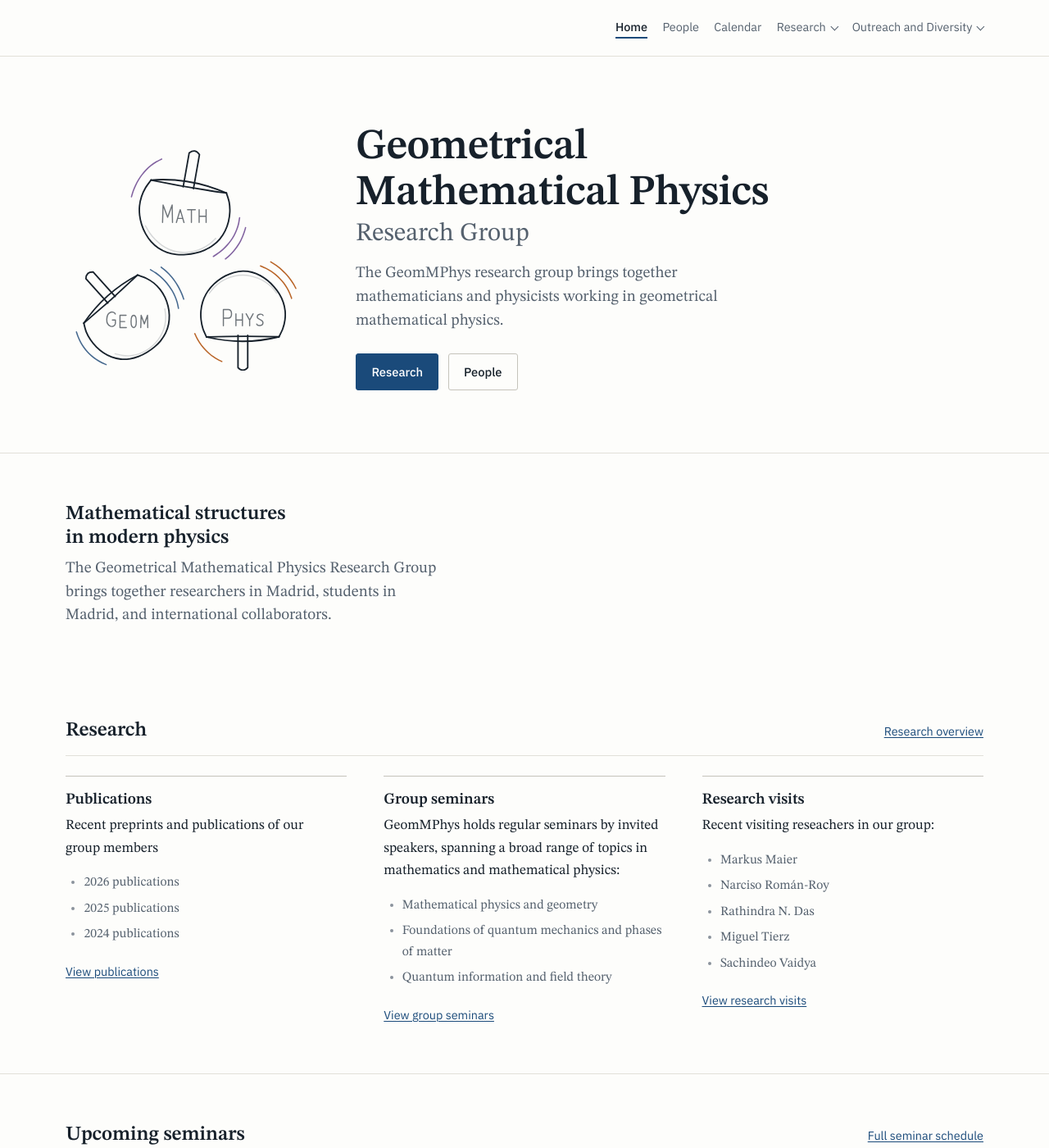
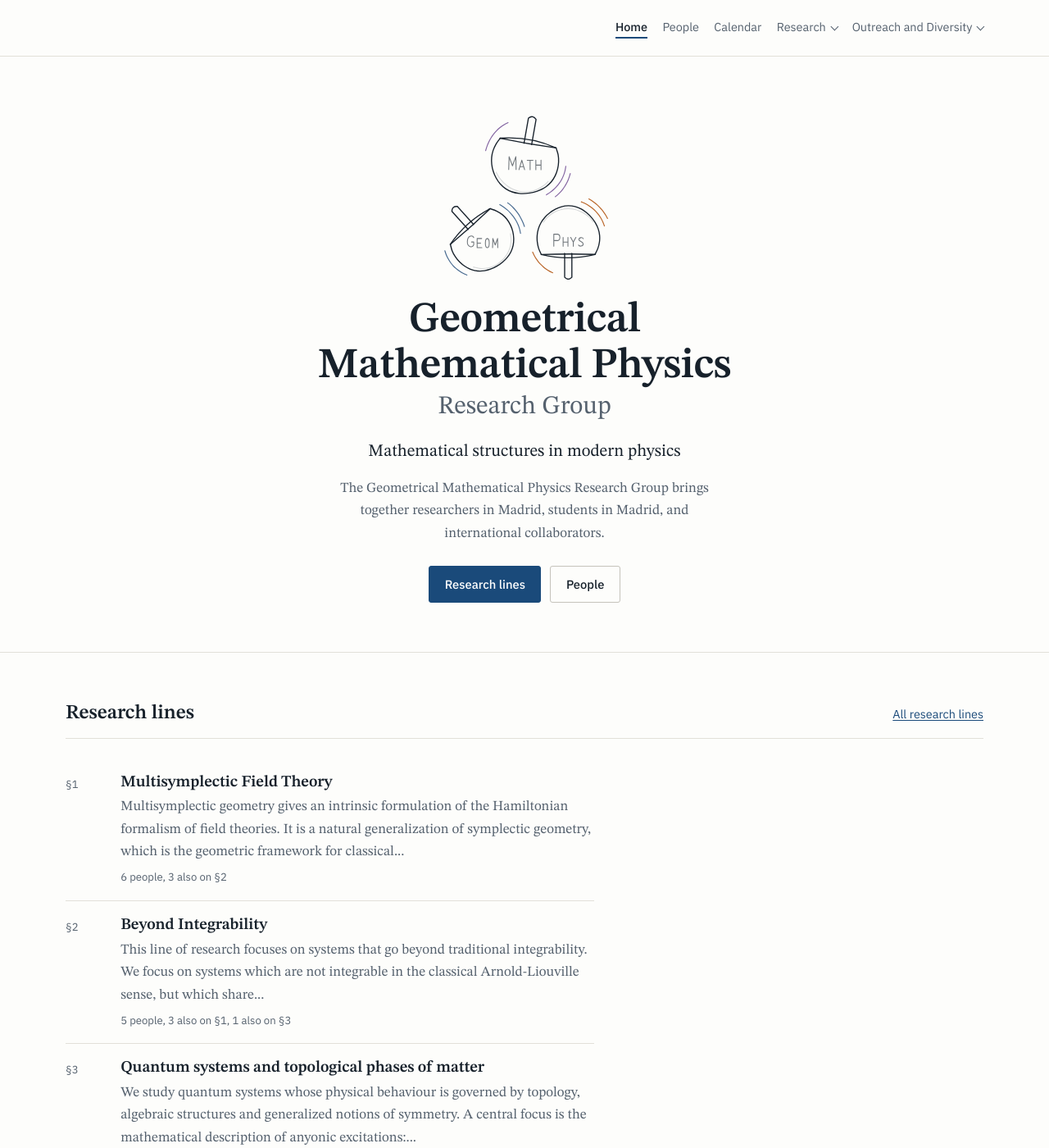
Before and after one commit to GeomMPhys/geommphys.github.io, a Jekyll site: the page built from index.md, in a window 1280 px wide and 1400 px high. Shown: the whole window at 82% size. Built offline with Jekyll 4.4.1, drawn with Linux system fonts in a browser that asks for light colours; some of the changed text lies outside the part shown.

Commit message:
Rebuild the home page around the group's actual work
The page used to show three cards that were really links to site sections, plus
an empty seminar list. The styling was never the problem: the site holds 27
publications, three described research lines, 22 members and 10 institutions,
and the home page surfaced almost none of it.

It now leads with a centred title block — emblem, name, one line, one sentence —
and goes straight into the three research lines, each with its real description
and roster, marked §1 to §3. The § marks earn their numbering: these are a
sequence the site refers to by number, unlike the year marks on the record
pages, which are labels.

Shared membership is computed in the layout by intersecting the rosters, so no
field stores it and it cannot drift: "6 people, 3 also on §2" falls out of the
data. That reproduces the design's figures exactly.

Two feed slots follow, labelled rather than numbered because they are different
kinds of thing rather than steps: the newest paper, and the next seminar falling
back to the most recent past talk. That fallback matters — `upcoming` is empty
between terms, so a slot that vanished would leave the row lopsided, and the old
page simply ended on "Upcoming seminars will be posted here".

The separate intro band is gone. It repeated the title block's job in a
left-aligned column beside a lot of empty space, and now reads as the
standfirst inside the centred block.

One departure from the design, on purpose: it used "Mathematical structures in
modern physics" as the page's big line, with the group's name carried only by
the header logo. Since that logo is now wordless, the name would have appeared
nowhere prominent, so the h1 keeps the group name and the phrase is the
standfirst under it.

This replaces _data/research.yml as the home page's source: its five entries are
site sections, not research areas. research_lines.yml is the real thing and had
never appeared here.

Co-Authored-By: Claude Opus 5 (1M context) <noreply@anthropic.com>

```diff
--- a/_layouts/home.html
+++ b/_layouts/home.html
@@ -2,81 +2,119 @@
 layout: default
 ---
 
+{%- assign lines = site.data.research_lines.lines -%}
+
 {%- comment -%}
-  The hero pairs the group's emblem — three spinning tops, the canonical
-  object of geometric mechanics — with the typeset group name.
-
-  geommphys-tops.png is the drawing on its own, without the hand-lettered
-  group name that sits under it in geommphys-pyramid.png, so that the
-  emblem does not repeat the <h1> beside it. To regenerate it:
-
-    magick geommphys-pyramid.png -crop 673x621+0+0 +repage -trim +repage       -strip -colors 192 -define png:compression-level=9 geommphys-tops.png
+  The emblem is three spinning tops — the canonical object of geometric
+  mechanics, which is the group's own field. It is inlined rather than an <img>
+  so its ink inherits currentColor and it needs no second copy for night mode.
 {%- endcomment -%}
 <section class="hero">
   <div class="container hero__inner">
-    <figure class="hero__figure">
     <span class="hero__emblem" role="img" aria-label="Three spinning tops labelled Geom, Math and Phys, with arcs tracing their rotation.">{% include icons/emblem-tops.svg %}</span>
-    </figure>
-    <div>
     <h1 class="hero__title">
       <span class="hero__title-main">Geometrical Mathematical Physics</span>
       <span class="hero__title-sub">Research Group</span>
     </h1>
-      <p class="lead">{{ site.data.site.description }}</p>
+    <p class="hero__standfirst">Mathematical structures in modern physics</p>
+    <div class="hero__prose">{{ content }}</div>
     <div class="hero__actions">
-        <a class="button" href="{{ '/research/' | relative_url }}">Research</a>
+      <a class="button" href="{{ '/research-lines/' | relative_url }}">Research lines</a>
       <a class="button button--secondary" href="{{ '/people/' | relative_url }}">People</a>
-      </div>
     </div>
   </div>
 </section>
 
-<section class="band">
+{%- comment -%}
+  The research lines are the group's actual work, and each already carries a
+  description and a roster in research_lines.yml. Shared membership is computed
+  by intersecting the rosters, so it needs no new field and cannot fall out of
+  date.
+
+  Note that _data/research.yml is NOT research areas: its five entries are site
+  sections (Publications, Seminars, Visits, Conferences, Awards), which is what
+  this section used to show under the heading "Research". It reads
+  research_lines.yml instead — the real thing.
+{%- endcomment -%}
+{% if lines and lines.size > 0 %}
+<section class="section">
   <div class="container">
-    <div class="home-intro">
-      <h2>Mathematical structures in modern physics</h2>
-      {{ content }}
+    <div class="section__heading">
+      <h2>Research lines</h2>
+      <a href="{{ '/research-lines/' | relative_url }}">All research lines</a>
+    </div>
+
+    {% for line in lines %}
+      {%- assign idx = forloop.index -%}
+      {%- assign shared = "" -%}
+      {%- for other in lines -%}
+        {%- unless forloop.index == idx -%}
+          {%- assign n = 0 -%}
+          {%- for pid in line.people -%}
+            {%- if other.people contains pid -%}{%- assign n = n | plus: 1 -%}{%- endif -%}
+          {%- endfor -%}
+          {%- if n > 0 -%}
+            {%- assign shared = shared | append: ", " | append: n | append: " also on §" | append: forloop.index -%}
+          {%- endif -%}
+        {%- endunless -%}
+      {%- endfor -%}
+      <article class="line">
+        <p class="line__mark" aria-hidden="true">§{{ idx }}</p>
+        <div class="line__body">
+          <h3><a href="{{ '/research-lines/' | relative_url }}">{{ line.name }}</a></h3>
+          {% if line.description %}<p class="line__desc">{{ line.description | strip_html | truncatewords: 28 }}</p>{% endif %}
+          <p class="line__roster">{{ line.people | size }} people{{ shared }}</p>
+        </div>
+      </article>
+    {% endfor %}
+  </div>
+</section>
+{% endif %}
+
+{%- comment -%}
+  Two feed slots, labelled rather than numbered. The seminar slot falls back to
+  the most recent past talk when nothing is scheduled: `upcoming` is empty
+  between terms, and a slot that simply vanished would leave the row lopsided.
+{%- endcomment -%}
+{%- assign latest_paper = site.data.publications.selected | first -%}
+{%- assign next_seminar = site.data.seminars.upcoming | first -%}
+{%- assign seminar_label = "Next seminar" -%}
+{%- if next_seminar == nil -%}
+  {%- assign next_seminar = site.data.seminars.past | first -%}
+  {%- assign seminar_label = "Latest seminar — none scheduled" -%}
+{%- endif -%}
+{% if latest_paper or next_seminar %}
+<section class="section section--alt">
+  <div class="container">
+    <div class="feeds">
+      {% if latest_paper %}
+      <article class="feed">
+        <p class="feed__label">Latest paper</p>
+        <h3>{{ latest_paper.title }}</h3>
+        <p class="feed__meta">{{ latest_paper.authors }}</p>
+        <p class="links"><a href="{{ '/publications/' | relative_url }}">All {{ site.data.publications.selected | size }} publications</a></p>
+      </article>
+      {% endif %}
+      {% if next_seminar %}
+      <article class="feed">
+        <p class="feed__label">{{ seminar_label }}</p>
+        <h3>{{ next_seminar.title }}</h3>
+        <p class="feed__meta">{{ next_seminar.speaker }}{% if next_seminar.affiliation and next_seminar.affiliation != "" %}, {{ next_seminar.affiliation }}{% endif %}</p>
+        <p class="links"><a href="{{ '/seminars/' | relative_url }}">Seminar series</a></p>
+      </article>
+      {% endif %}
     </div>
   </div>
 </section>
+{% endif %}
 
 <section class="section">
   <div class="container">
     <div class="section__heading">
-      <h2>Research</h2>
-      <a href="{{ '/research/' | relative_url }}">Research overview</a>
-    </div>
-    <div class="grid grid--research">
-      {% for area in site.data.research limit:3 %}
-        {% include research-area.html area=area %}
-      {% endfor %}
-    </div>
-  </div>
-</section>
-
-<section class="section section--alt">
-  <div class="container">
-    <div class="section__heading">
-      <h2>Upcoming seminars</h2>
-      <a href="{{ '/seminars/' | relative_url }}">Full seminar schedule</a>
-    </div>
-    <div class="stack">
-      {% for seminar in site.data.seminars.upcoming limit:3 %}
-        {% include seminar-item.html seminar=seminar %}
-      {% else %}
-        <p class="empty">Upcoming seminars will be posted here.</p>
-      {% endfor %}
-    </div>
-  </div>
-</section>
-
-<section class="section">
-  <div class="container">
-    <div class="section__heading">
-      <h2>International network</h2>
+      <h2>Collaborations</h2>
       <a href="{{ '/people/' | relative_url }}">People and collaborators</a>
     </div>
-    <p class="lead">Collaborations at {{ site.data.network.locations | size }} institutions worldwide, from the group's base in Madrid.</p>
+    <p class="lead">At {{ site.data.network.locations | size }} institutions worldwide, from the group's base in Madrid.</p>
     {% include network-map.html class="network-map--feature" %}
   </div>
 </section>
--- a/assets/css/main.scss
+++ b/assets/css/main.scss
@@ -418,13 +418,14 @@ address {
   background: var(--paper);
 }
 
+/* A centred title block: emblem, name, one sentence, two ways in. The emblem
+   is the loudest thing on the site and deliberately the only loud thing. */
 .hero__inner {
-  display: grid;
-  grid-template-columns: minmax(170px, 290px) minmax(0, 1fr);
+  display: flex;
+  flex-direction: column;
   align-items: center;
-  gap: clamp(2rem, 5vw, 4.5rem);
-  padding: clamp(2.8rem, 6.5vw, 5.25rem) 0 clamp(2.8rem, 6vw, 4.75rem);
-  text-align: left;
+  padding: clamp(2.4rem, 5.5vw, 4.25rem) 0 clamp(2.4rem, 5vw, 3.75rem);
+  text-align: center;
 }
 
 .hero__figure {
@@ -440,13 +441,15 @@ address {
 
 .hero__emblem {
   display: block;
+  width: clamp(150px, 26vw, 215px);
+  margin-bottom: 1.4rem;
   color: var(--ink);
 }
 
 .hero__title {
   display: grid;
   gap: 0.08em;
-  max-width: 24ch;
+  max-width: 26ch;
   margin: 0 0 1.15rem;
   font-family: var(--font-serif);
   font-size: clamp(2.05rem, 4.3vw, 3.25rem);
@@ -473,8 +476,26 @@ address {
   letter-spacing: 0;
 }
 
+.hero__standfirst {
+  max-width: 46ch;
+  text-wrap: balance;
+  margin: 0.2rem 0 0.9rem;
+  color: var(--ink);
+  font-size: clamp(1.14rem, 1.7vw, 1.3rem);
+}
+
+.hero__prose {
+  max-width: 54ch;
+  margin-bottom: 1.6rem;
+  color: var(--ink-soft);
+}
+
+.hero__prose p:last-child {
+  margin-bottom: 0;
+}
+
 .hero .lead {
-  max-width: 48ch;
+  max-width: 52ch;
   margin-bottom: 1.6rem;
 }
 
@@ -482,7 +503,7 @@ address {
   display: flex;
   flex-wrap: wrap;
   align-items: center;
-  justify-content: flex-start;
+  justify-content: center;
   gap: 0.7rem;
 }
 
@@ -901,6 +922,103 @@ address {
 .card .links,
 .resource-card .links {
   margin-top: 0.7rem;
+}
+
+/* ── Research lines on the home page ────────────────────────────────────
+   Numbered with § marks in the margin, the same apparatus the record pages use
+   for years. These are a real sequence — the site refers to "§2" — so the
+   numbering carries information rather than decorating.
+
+   Shared membership ("6 people, 3 also on §2") is computed in the layout by
+   intersecting rosters, so no field stores it and it cannot drift. */
+.line {
+  display: grid;
+  grid-template-columns: 3.2rem minmax(0, 1fr);
+  gap: 0 1rem;
+  max-width: calc(4.2rem + 34em);
+  padding: 1.1rem 0;
+  border-bottom: 1px solid var(--rule);
+}
+
+.line:last-of-type {
+  border-bottom: 0;
+}
+
+.line__mark {
+  grid-column: 1;
+  margin: 0;
+  color: var(--ink-soft);
+  font-family: var(--font-sans);
+  font-size: 0.82rem;
+  font-variant-numeric: tabular-nums;
+  line-height: 2.1;
+}
+
+.line__body {
+  grid-column: 2;
+  min-width: 0;
+}
+
+.line h3 {
+  margin: 0 0 0.3rem;
+  font-size: 1.22rem;
+}
+
+.line h3 a {
+  color: var(--ink);
+  text-decoration: none;
+}
+
+.line h3 a:hover {
+  color: var(--accent);
+  text-decoration: underline;
+}
+
+.line__desc {
+  margin: 0 0 0.4rem;
+  color: var(--ink-soft);
+}
+
+.line__roster {
+  margin: 0;
+  color: var(--ink-soft);
+  font-family: var(--font-sans);
+  font-size: 0.82rem;
+}
+
+/* ── The two feed slots ─────────────────────────────────────────────────
+   Labelled rather than numbered: they are two different kinds of thing, not
+   steps in a sequence. */
+.feeds {
+  display: grid;
+  grid-template-columns: repeat(2, minmax(0, 1fr));
+  gap: clamp(1.8rem, 4vw, 3.25rem);
+  max-width: 54em;
+}
+
+.feed__label {
+  margin: 0 0 0.45rem;
+  padding-bottom: 0.4rem;
+  border-bottom: 1px solid var(--rule);
+  color: var(--ink-soft);
+  font-family: var(--font-sans);
+  font-size: 0.82rem;
+}
+
+.section .feed h3 {
+  margin: 0 0 0.25rem;
+  font-size: 1.1rem;
+  line-height: 1.32;
+}
+
+.feed__meta {
+  margin: 0;
+  color: var(--ink-soft);
+  font-size: 0.97rem;
+}
+
+.feed .links {
+  margin-top: 0.6rem;
 }
 
 /* ── Records: a schedule, date in the margin ───────────────────────── */
@@ -1744,7 +1862,7 @@ math {
     left: 0;
   }
 
-  .hero__inner,
+  .feeds,
   .two-column,
   .contact-layout,
   .grid--research,
```
Lines whose indentation alone changed are shown as unchanged.
